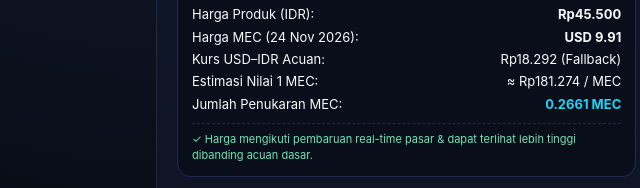
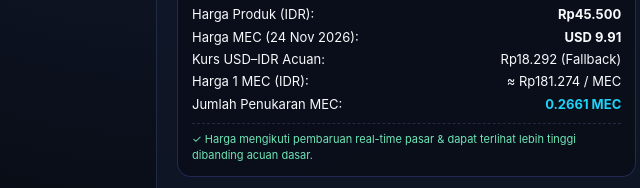
Before and after one commit to adasatudua950-sys/elsglobal-harbor-demo, a plain HTML site: page index.html in a window 1280 px wide. Shown: the part 608-796 px from the top of the page, 74-714 px from the left. Drawn offline with Linux system fonts and the light colour scheme; no server answers.

Commit message:
Add files via upload

```diff
--- a/index.html
+++ b/index.html
@@ -1347,7 +1347,7 @@
             <span id="sumUsdIdr">Memuat...</span>
           </div>
           <div class="summary-row">
-            <span>Estimasi Nilai 1 MEC:</span>
+            <span>Harga 1 MEC (IDR):</span>
             <span id="sumMecIdr">-</span>
           </div>
           <div class="summary-row">
```
